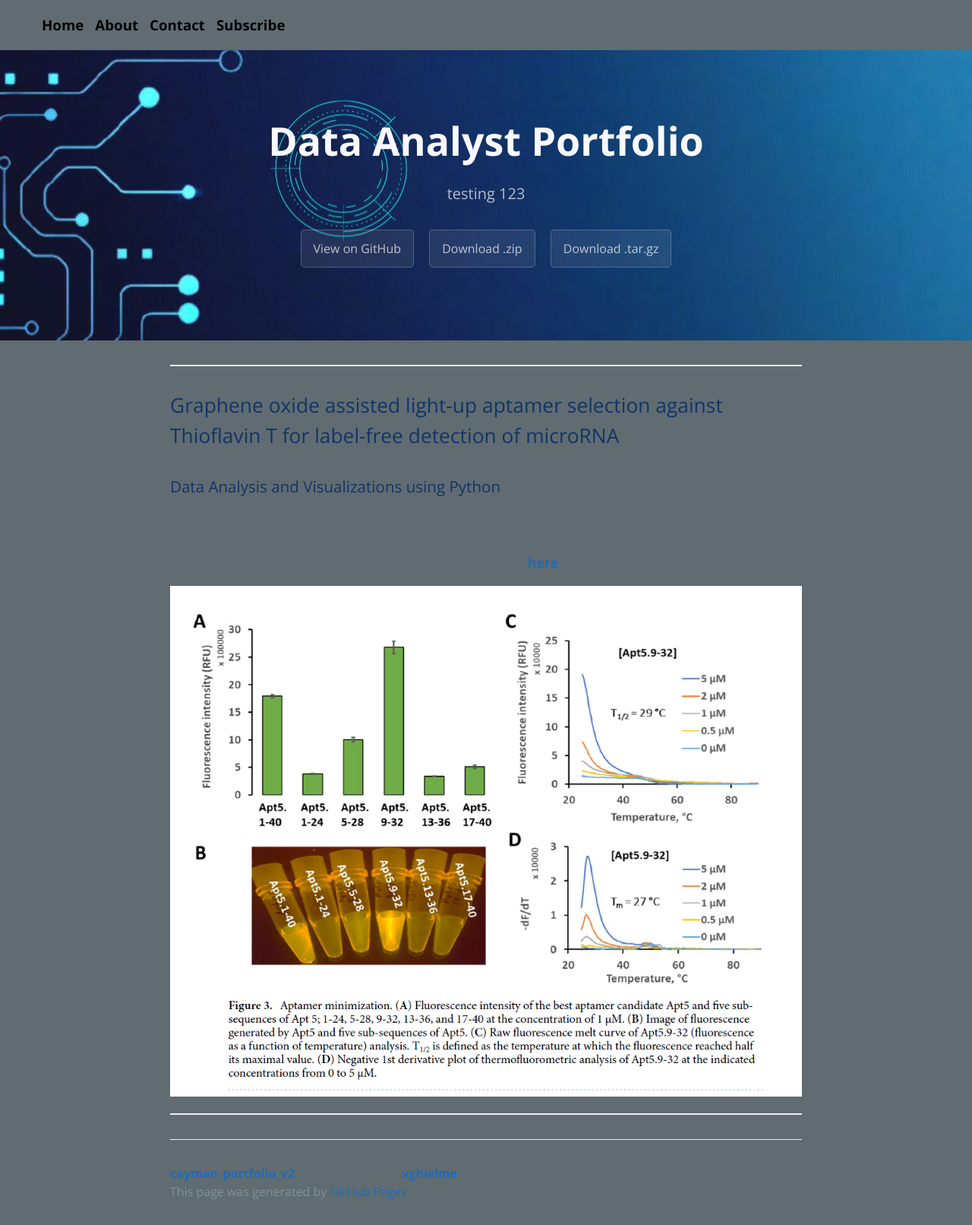
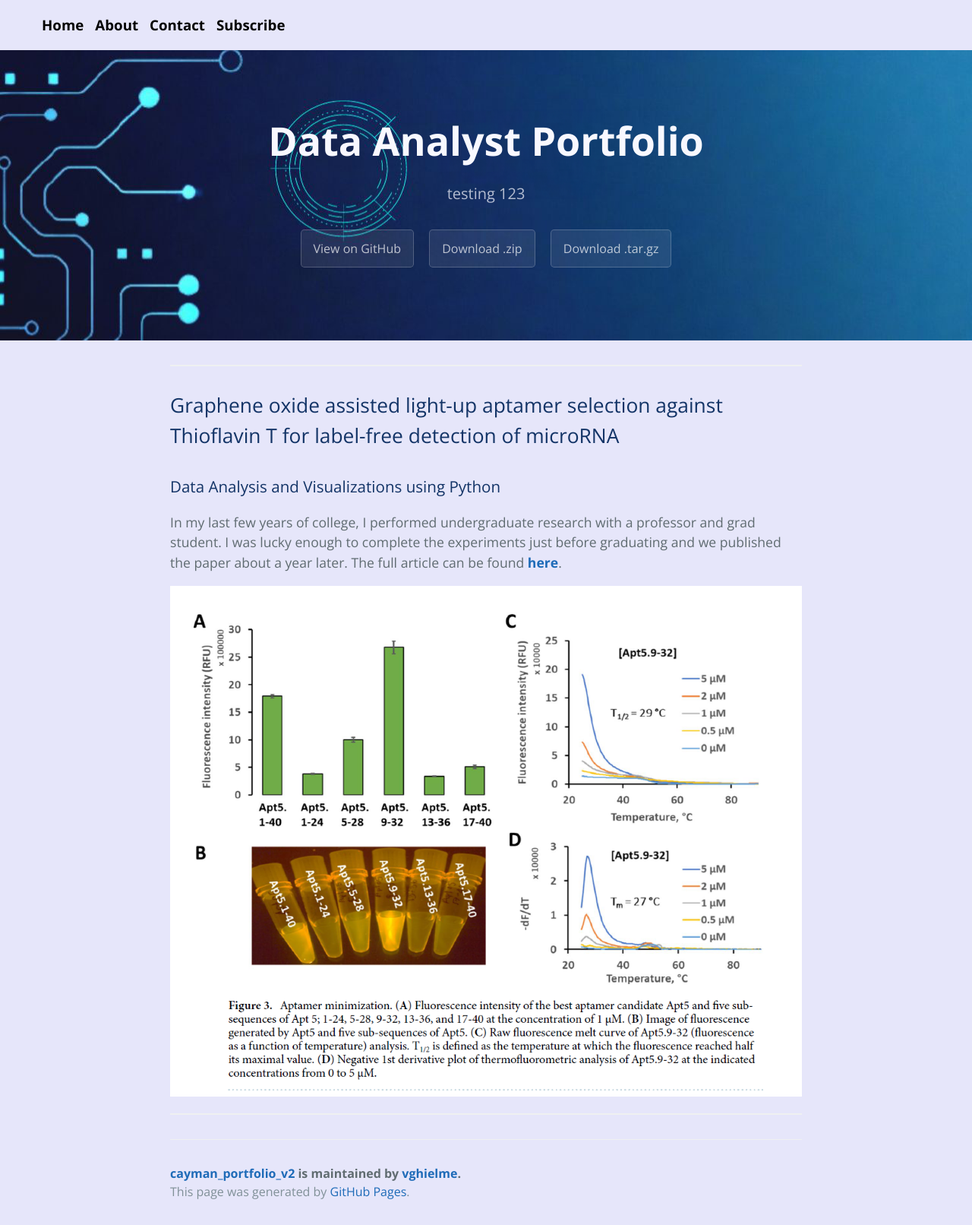
Before and after one commit to vghielme/cayman_portfolio_v2, a Jekyll site: the page built from index.md, in a window 1280 px wide. Shown: the whole page at 76% size. Built offline with Jekyll 4.4.1, drawn with Linux system fonts in a browser that asks for light colours.

Commit message:
change background color

```diff
--- a/_layouts/default.html
+++ b/_layouts/default.html
@@ -45,7 +45,7 @@
       background-image: url('img/thumbnail.png');
     }
     body {
-      background-color:#606c71;
+      background-color:#E6E6FA;
     }
 
   </style>
```
